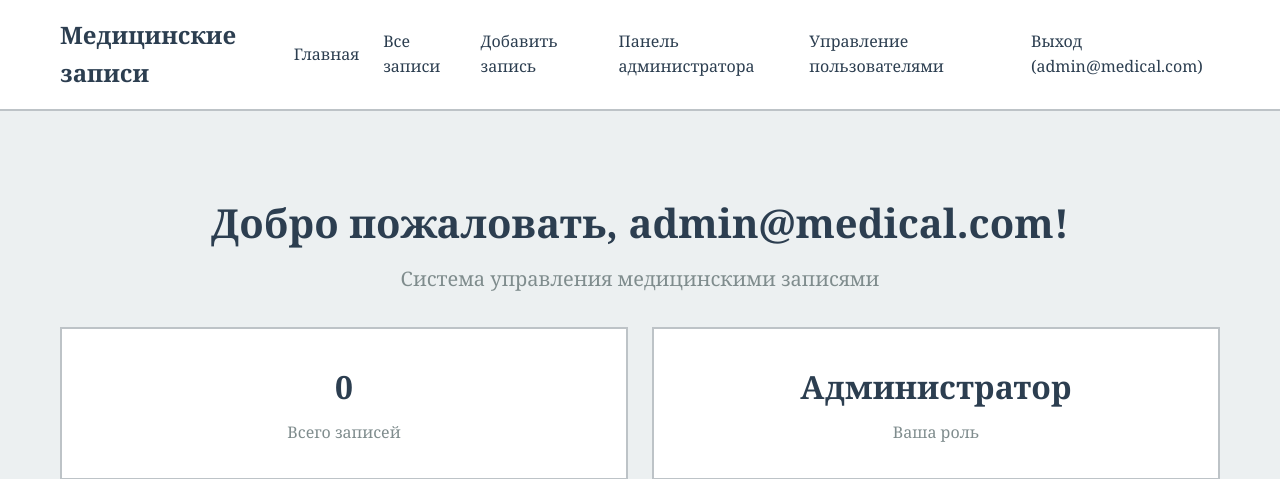
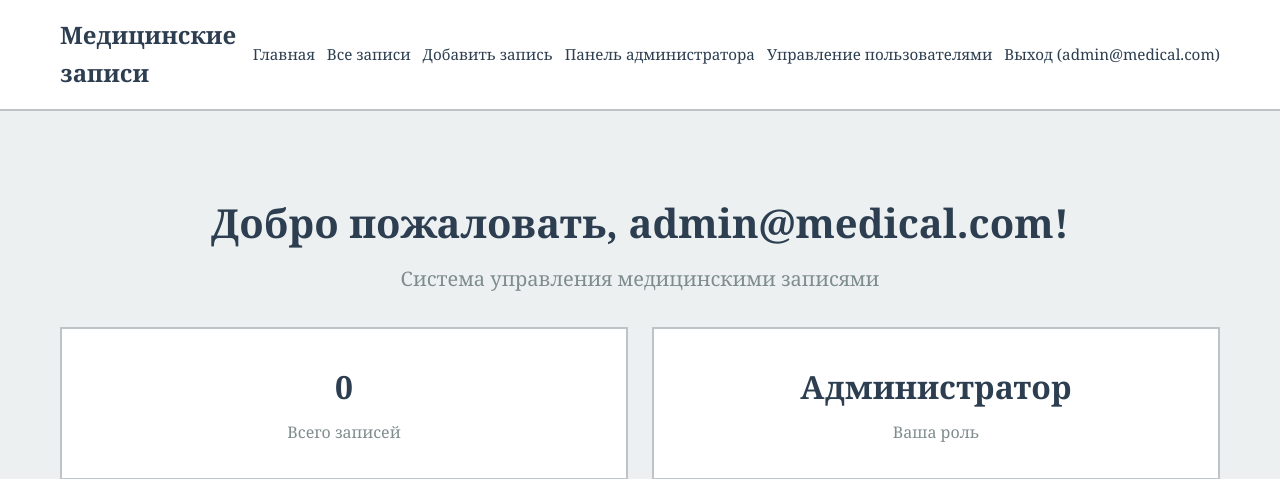
Before and after one commit to igo22041/medical_records, a PHP site: page /index.php in a window 1280 px wide. Shown: the top 479 px of the page. Run offline with PHP 8.4, Linux system fonts and the light colour scheme; a user stored in the database is signed in; data that the repository does not hold is empty.

Commit message:
udalenie polzovatelya

```diff
--- a/assets/css/style.css
+++ b/assets/css/style.css
@@ -65,8 +65,9 @@ body {
 .nav-menu {
     display: flex;
     list-style: none;
-    gap: 1.5rem;
+    gap: 0.75rem;
     align-items: center;
+    flex-wrap: nowrap;
 }
 
 .nav-menu a {
@@ -74,6 +75,8 @@ body {
     text-decoration: none;
     font-weight: 500;
     transition: color 0.2s;
+    white-space: nowrap;
+    font-size: 0.95rem;
 }
 
 .nav-menu a:hover {
--- a/models/User.php
+++ b/models/User.php
@@ -84,8 +84,9 @@ class User {
             return false;
         }
 
-        // Удаляем пользователя (записи остаются, но created_by может стать NULL или остаться как есть)
-        // В зависимости от структуры БД, можно установить created_by в NULL или оставить как есть
+        // Удаляем пользователя
+        // Записи сохраняются благодаря ON DELETE SET NULL в базе данных
+        // created_by будет установлен в NULL для всех записей удаленного пользователя
         $query = "DELETE FROM " . $this->table . " WHERE id = :id AND id != :current_user_id";
         $stmt = $this->conn->prepare($query);
         $stmt->bindParam(":id", $id, PDO::PARAM_INT);
```
